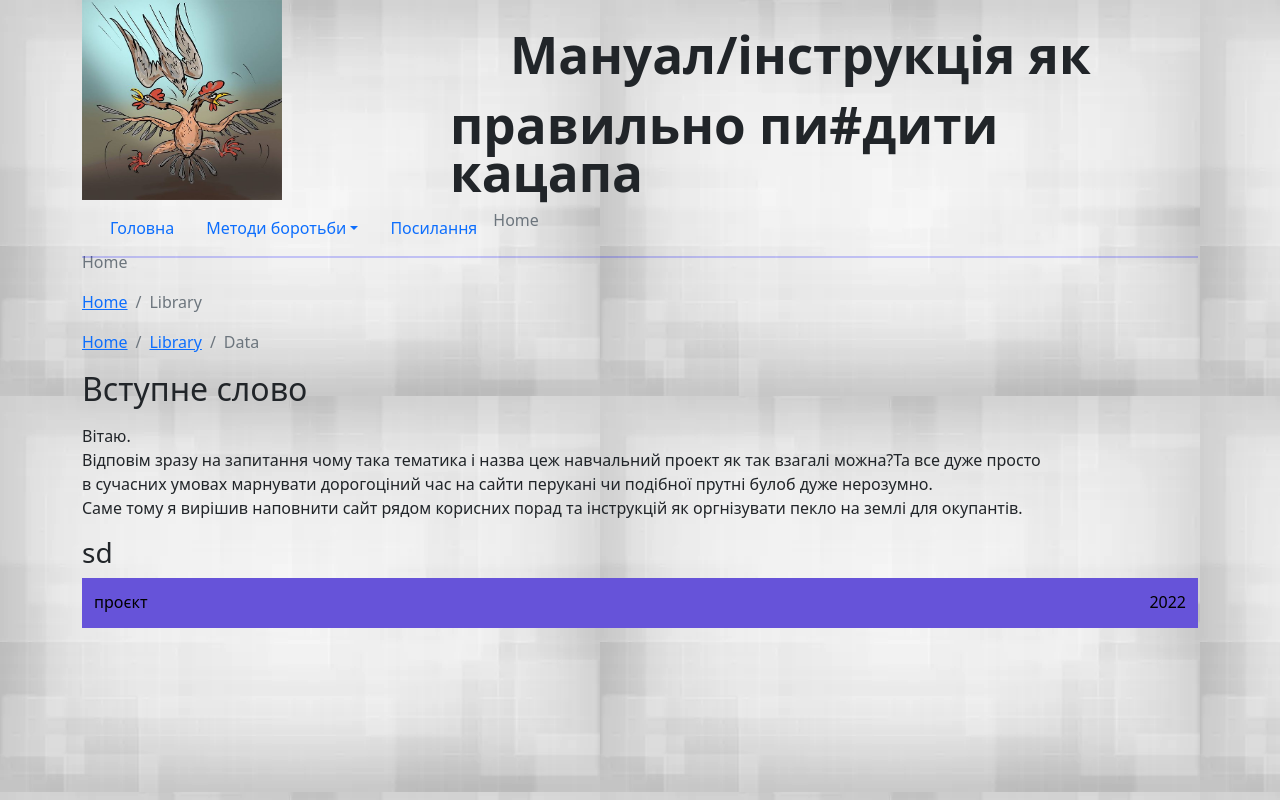
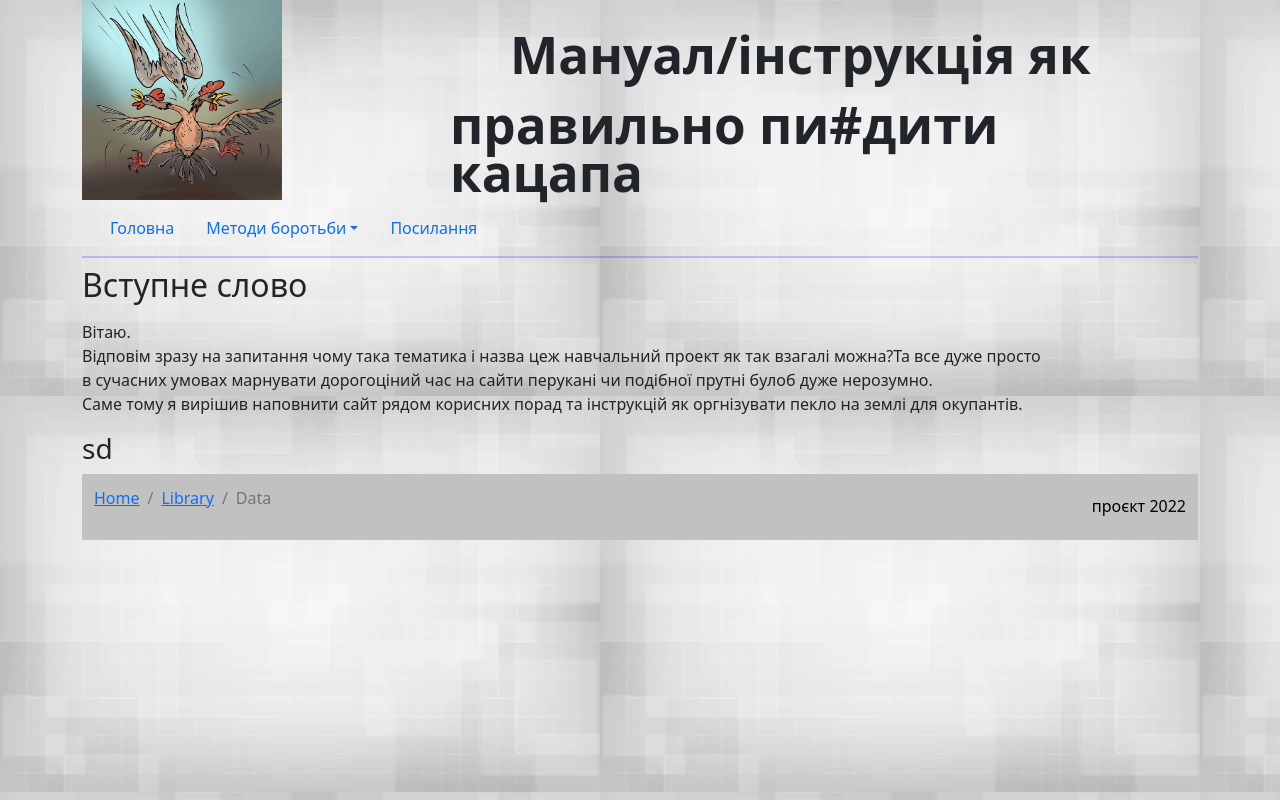
Before and after one commit to Kserhi/Web, a plain HTML site: page index.html in a window 1280 px wide. Drawn offline with nearby package versions, Linux system fonts and the light colour scheme.

Commit message:
доробив навігацію далі звязування соторінок

```diff
--- a/index.html
+++ b/index.html
@@ -8,18 +8,22 @@
   <link href="https://cdn.jsdelivr.net/npm/bootstrap@5.1.3/dist/css/bootstrap.min.css" rel="stylesheet" integrity="sha384-1BmE4kWBq78iYhFldvKuhfTAU6auU8tT94WrHftjDbrCEXSU1oBoqyl2QvZ6jIW3" crossorigin="anonymous">
   <title>навчальний прєкт Сергія К. </title>
 </head>
+
 <body class="container зад ">
+
   <header class="page-header ">
    <h1 class="page-title a">Мануал/інструкція як</h1>
    <h1 class="page-title b">правильно пи#дити кацапа</h1>
    <img class="курка"src="img/курка.jpg"  alt="курка">
+
+
    <nav class="navbar navbar-expand-lg navbar-light navLink ">
     <div class="container-fluid ">
       <div class="collapse navbar-collapse " id="navbarSupportedContent">
         <ul class="nav nav-pills">
 
           <li class="nav-item">
-            <a class="nav-link" aria-current="page" href="file:///C:/Users/laki/Desktop/Web-main/index.html">Головна</a>
+            <a class="nav-link " aria-current="page" href="file:///C:/Users/laki/Desktop/Web-main/index.html">Головна</a>
           </li>
 
           <li class="nav-item dropdown">
@@ -27,47 +31,24 @@
             <ul class="dropdown-menu">
               <li><a class="dropdown-item" href="#">Цивільний спротив</a></li>
               <li><a class="dropdown-item" href="#">Партизанщина</a></li>
-              <!-- <li><a class="dropdown-item" href="#"></a></li> -->
-              <!-- <li><hr class="dropdown-divider"></li>
-              <li><a class="dropdown-item" href="#">Першоджерела</a></li> -->
             </ul>
-
           </li>
           <li class="nav-item">
             <a class="nav-link" href="file:///C:/Users/laki/Desktop/Web-main/link.html">Посилання</a>
           </li>
-          <nav aria-label="breadcrumb">
-  <ol class="breadcrumb">
-    <li class="breadcrumb-item active" aria-current="page">Home</li>
-  </ol>
-</nav>
-
         </ul>
       </div>
     </div>
   </nav>
+
+
+
 </header>
-<main >
-<nav aria-label="breadcrumb">
-  <ol class="breadcrumb">
-    <li class="breadcrumb-item active" aria-current="page">Home</li>
-  </ol>
-</nav>
 
-  <nav aria-label="breadcrumb">
-    <ol class="breadcrumb">
-      <li class="breadcrumb-item"><a href="#">Home</a></li>
-      <li class="breadcrumb-item active" aria-current="page">Library</li>
-    </ol>
-  </nav>
 
-<nav aria-label="breadcrumb">
-  <ol class="breadcrumb">
-    <li class="breadcrumb-item"><a href="#">Home</a></li>
-    <li class="breadcrumb-item"><a href="#">Library</a></li>
-    <li class="breadcrumb-item active" aria-current="page">Data</li>
-  </ol>
-</nav>
+<main>
+
+
 
 
 
@@ -92,11 +73,18 @@
 
   <footer class="page-footer">
     <div class="container">
+       <nav aria-label="breadcrumb navLink">
+      <ol class="breadcrumb">
+        <li class="breadcrumb-item"><a href="#">Home</a></li>
+        <li class="breadcrumb-item"><a href="#">Library</a></li>
+        <li class="breadcrumb-item active" aria-current="page">Data</li>
+      </ol>
+    </nav>
+     <p>проєкт 2022</p>
 
-   <p>проєкт</p>
-   <p>2022</p>
 
    </div>
+
  </footer>
 
 
--- a/style.css
+++ b/style.css
@@ -1,18 +1,20 @@
 
 .зад {
-  background:url(img/bil_Fon.jpg); /* Цвет фона и путь к файлу */
+  background:url(img/bil_Fon.jpg); /* фонова картинка*/
   width: 100% ;
 
 }
 
-.container { /*хуйня для всьої сьорінки*/
+.container { /*ширина для всьої сьорінки*/
   width: 50%;/*ширина блоку*/
 }
 .navLink{
   position: absolute;
   top: 200px;
+  left: 100;
   box-shadow: 0px 2px 0px 0px rgba(0, 0, 252, .2);
 }
+
 
 
 .курка{
@@ -48,7 +50,7 @@ padding: 30px 0px 0px 60px;
 .page-footer {
   margin-top: auto;
   color: black;
-  background-color: #6653d9;
+  background-color:#c1c1c1;
 }
 
 .page-footer .container {
```
Lines whose indentation alone changed are shown as unchanged.
